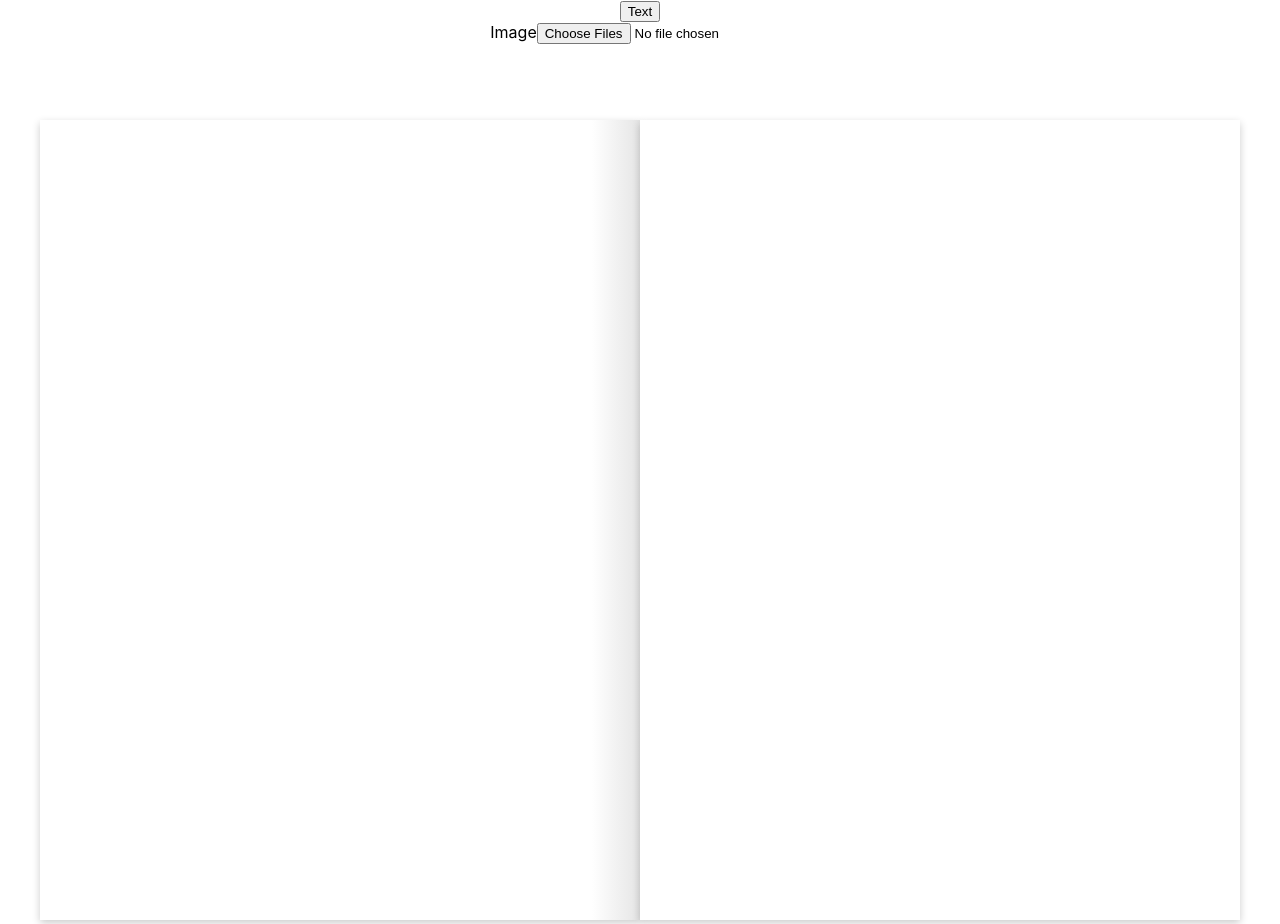
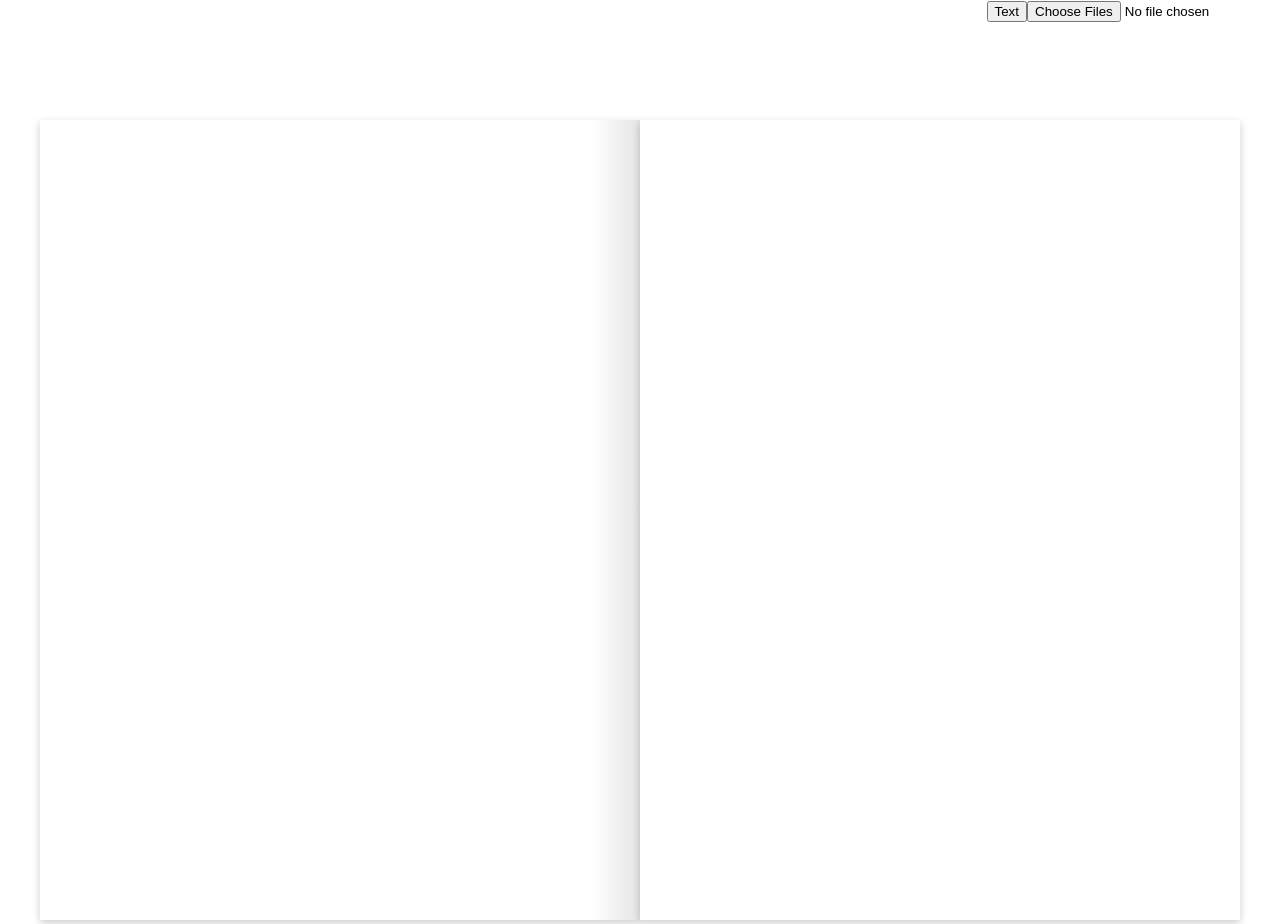
Before and after one commit to hannabananah/EditToolProject, a React (Create React App) app: page / in a window 1280 px wide. Built offline with nearby package versions, Linux system fonts and the light colour scheme.

Commit message:
버튼 위치 조정

```diff
--- a/src/App.js
+++ b/src/App.js
@@ -44,10 +44,12 @@ function App({}) {
     <div className="App">
       {/* 배경 */}
       <BackGround />
-      {/* 텍스트 인풋 */}
-      <TextInput onClick={onClickButton} />
-      {/* 이미지 버튼 */}
-      <ImageInput onSelectFile={onSelectFileButton} />
+      <div style={{ display: "flex", justifyContent: "flex-end" }}>
+        {/* 텍스트 인풋 */}
+        <TextInput onClick={onClickButton} />
+        {/* 이미지 버튼 */}
+        <ImageInput onSelectFile={onSelectFileButton} />
+      </div>
       {previewImage.map((item, index) => {
         return <img src={item.src} key={index} />;
       })}
--- a/src/components/imageInput.js
+++ b/src/components/imageInput.js
@@ -2,7 +2,6 @@ const ImageInput = ({ onSelectFile }) => {
   return (
     <div>
       <label>
-        Image
         <input
           type="file"
           name="file"
```
